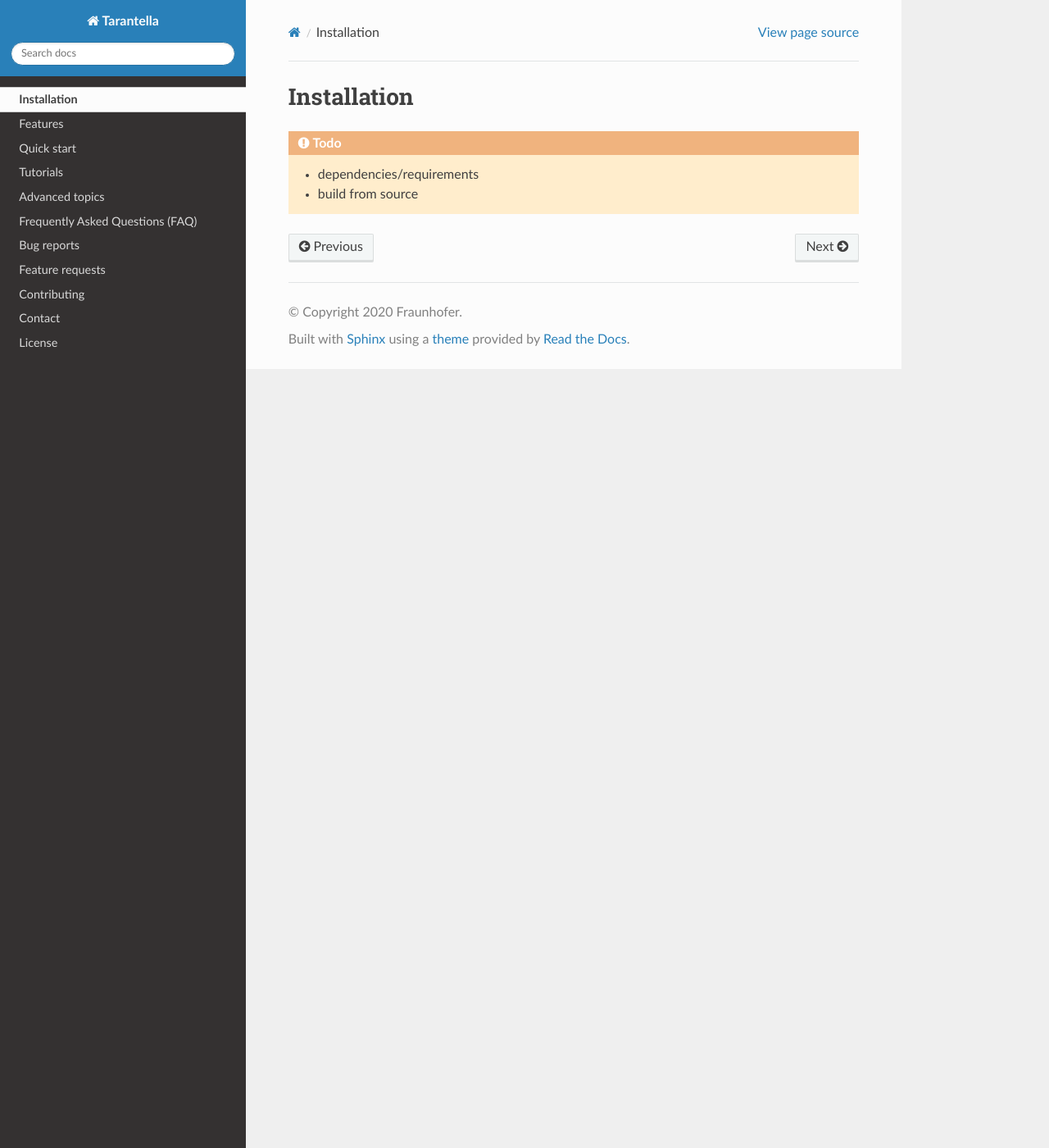
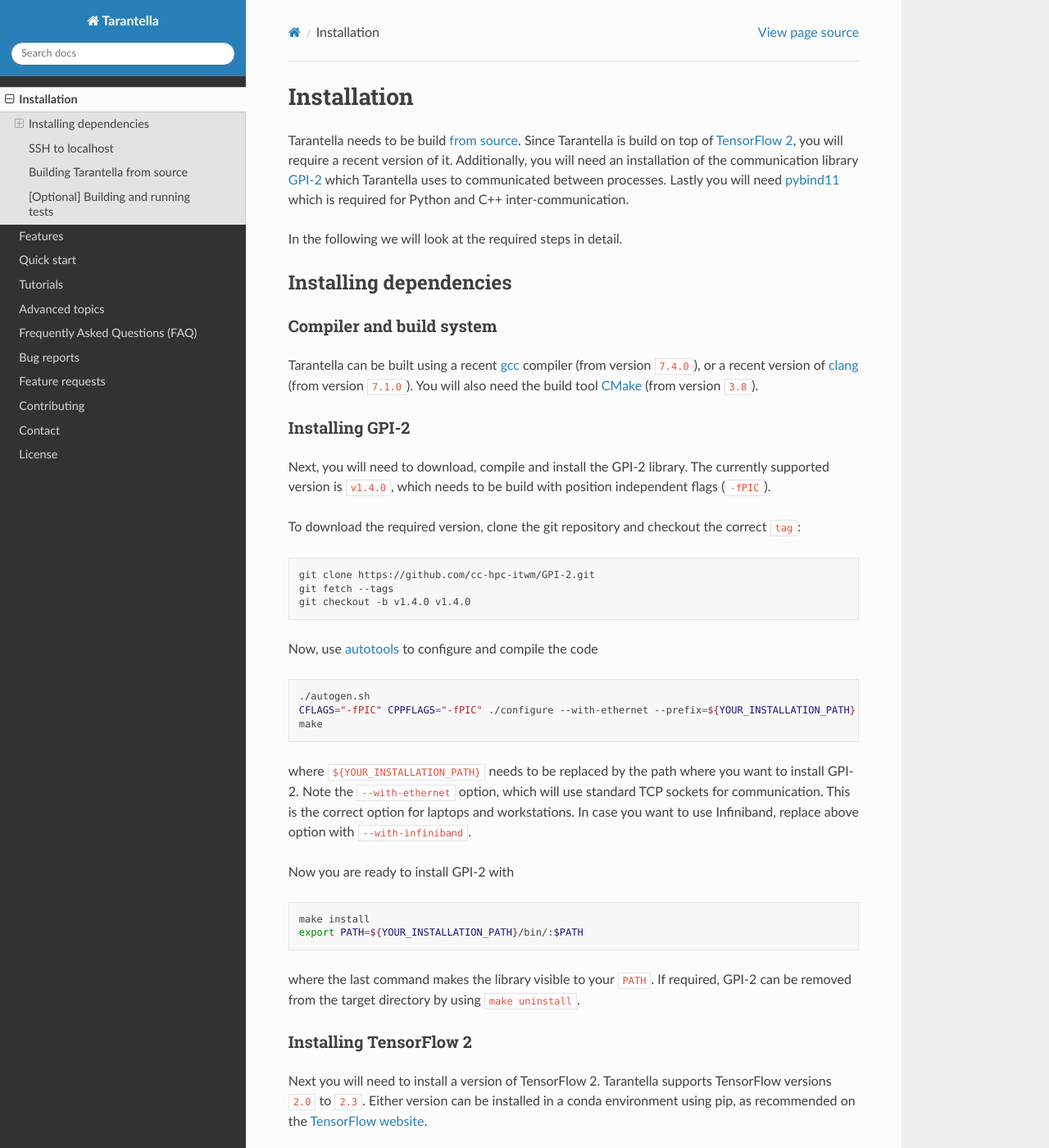
Before and after one commit to cc-hpc-itwm/tarantella, a Sphinx documentation site: the page built from docs/source/installation.rst, in a window 1280 px wide and 1400 px high. Shown: the whole window at 82% size. Built offline with Sphinx 7.4.7 and the Read the Docs theme 2.0.0, drawn with Linux system fonts in a browser that asks for light colours; some of the changed text lies outside the part shown.

Commit message:
docs: Add section for `installation`

```diff
--- a/docs/source/faq.rst
+++ b/docs/source/faq.rst
@@ -1,7 +1,10 @@
+.. _faq-label:
+
 Frequently Asked Questions (FAQ)
 ================================
 
 .. todo::
 
+  * passwordless ssh to localhost
   * installation issues
   * environment issues
--- a/docs/source/installation.rst
+++ b/docs/source/installation.rst
@@ -1,7 +1,170 @@
 Installation
 ============
 
+Tarantella needs to be build `from source <https://github.com/cc-hpc-itwm/Tarantella>`_.
+Since Tarantella is build on top of `TensorFlow 2 <https://www.tensorflow.org/>`_,
+you will require a recent version of it. Additionally, you will need an installation of
+the communication library `GPI-2 <http://www.gpi-site.com/>`_ which Tarantella uses
+to communicated between processes.
+Lastly you will need `pybind11 <https://github.com/pybind/pybind11>`_ which is required
+for Python and C++ inter-communication.
+
+In the following we will look at the required steps in detail.
+
+Installing dependencies
+-----------------------
+
+Compiler and build system
+^^^^^^^^^^^^^^^^^^^^^^^^^
+
+Tarantella can be built using a recent `gcc <https://gcc.gnu.org/>`_
+compiler (from version ``7.4.0``),
+or a recent version of `clang <https://clang.llvm.org/>`_ (from version ``7.1.0``).
+You will also need the build tool `CMake <https://cmake.org/>`_ (from version ``3.8``).
+
+Installing GPI-2
+^^^^^^^^^^^^^^^^
+
+Next, you will need to download, compile and install the GPI-2 library.
+The currently supported version is ``v1.4.0``, which needs to be build with
+position independent flags (``-fPIC``).
+
+To download the required version, clone the git repository and checkout the correct ``tag``:
+
+.. code-block:: bash
+
+  git clone https://github.com/cc-hpc-itwm/GPI-2.git
+  git fetch --tags
+  git checkout -b v1.4.0 v1.4.0
+
+Now, use `autotools <https://www.gnu.org/software/automake/>`_ to configure and compile the code
+
+.. code-block:: bash
+
+  ./autogen.sh
+  CFLAGS="-fPIC" CPPFLAGS="-fPIC" ./configure --with-ethernet --prefix=${YOUR_INSTALLATION_PATH}
+  make
+
+where ``${YOUR_INSTALLATION_PATH}`` needs to be replaced by the path where you want to install
+GPI-2. Note the ``--with-ethernet`` option, which will use standard TCP sockets for communication.
+This is the correct option for laptops and workstations. In case you want to use Infiniband,
+replace above option with ``--with-infiniband``.
+
+Now you are ready to install GPI-2 with
+
+.. code-block:: bash
+
+  make install
+  export PATH=${YOUR_INSTALLATION_PATH}/bin/:$PATH
+
+where the last command makes the library visible to your ``PATH``.
+If required, GPI-2 can be removed from the target directory by using ``make uninstall``.
+
+Installing TensorFlow 2
+^^^^^^^^^^^^^^^^^^^^^^^
+
+Next you will need to install a version of TensorFlow 2.
+Tarantella supports TensorFlow versions ``2.0`` to ``2.3``.
+Either version can be installed in a conda environment using pip,
+as recommended on the `TensorFlow website <https://www.tensorflow.org/install>`_.
+
+In order to do that, first install `conda <https://docs.conda.io/en/latest/>`_ on your system.
+Then, create and activate an environment for Tarantella:
+
+.. code-block:: bash
+
+  conda create tarantella
+  conda activate tarantella
+
+Now, you can install the latest supported TensorFlow version with
+
+.. code-block:: bash
+
+  conda install python=3.7
+  pip install --upgrade tensorflow==2.3
+
+Installing pybind11
+^^^^^^^^^^^^^^^^^^^
+
+The last dependency you will need to install is pybind11.
+pybind11 is available through pip and conda. However, the pip-package does not seem
+to include the CMake package, which is why we recommend installing pybind11 via conda:
+
+.. code-block:: bash
+
+  conda install pybind11 -c conda-forge
+
+SSH to localhost
+----------------
+
+In order to test Tarantella on your local machine, make sure you can ssh to ``localhost``
+without password. For details, we refer to the :ref:`FAQ section <faq-label>`.
+
+Building Tarantella from source
+-------------------------------
+
+With all dependencies installed, we can now download, configure and compile Tarantella.
+To download the source code, simply clone the GitHub repository:
+
+.. code-block:: bash
+
+  git clone https://github.com/cc-hpc-itwm/Tarantella.git
+
+Next, we need to configure the build system using CMake.
+For a standard out-of-source build, we create a separate ``build`` folder and run ``cmake``
+in it:
+
+.. code-block:: bash
+
+  cd Tarantella
+  mkdir build && cd build
+  cmake ..
+
+Now, we can compile and install Tarantella:
+
+.. code-block:: bash
+
+  make
+  make install
+
 .. todo::
 
-  * dependencies/requirements
-  * build from source
+  Mention install directory above?
+
+[Optional] Building and running tests
+-------------------------------------
+
+In order to build Tarantella with tests, you will also need to install
+`Boost <https://www.boost.org/>`_
+(for C++ tests), and `pytest <https://www.pytest.org/>`_ (for Python tests).
+
+To install boost with the required `devel`-packages, under Ubuntu you can use
+
+.. code-block:: bash
+
+  sudo apt install libboost-all-dev
+
+while in Fedora you can use
+
+.. code-block:: bash
+
+  sudo dnf install boost boost-devel
+
+To install pytest you can use pip:
+
+.. code-block:: bash
+
+  pip install -U pytest
+
+After having installed these libraries, make sure to configure with testing switched on:
+
+.. code-block:: bash
+
+  cmake .. -DENABLE_TESTING=ON
+
+Now you can compile Tarantella and run its tests:
+
+.. code-block:: bash
+
+  make
+  ctest
```
